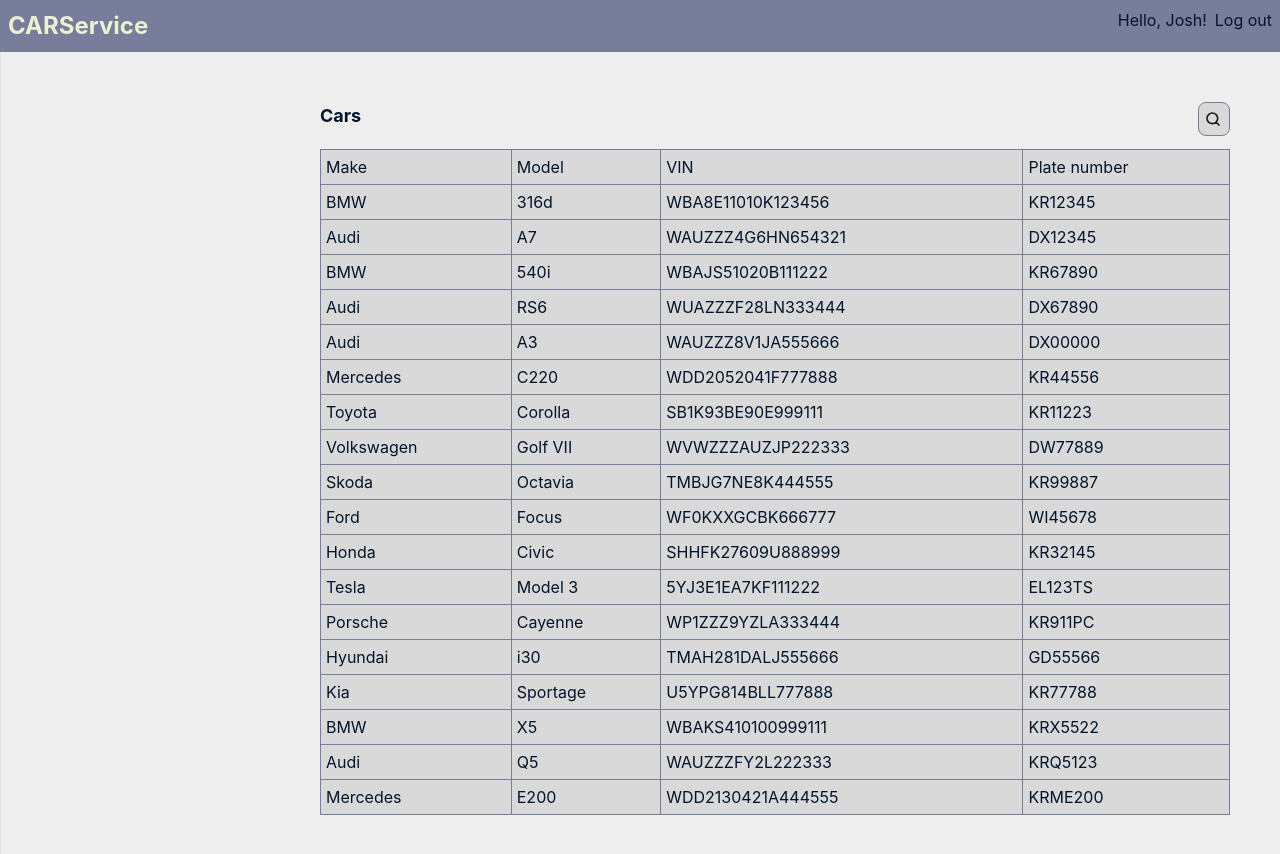
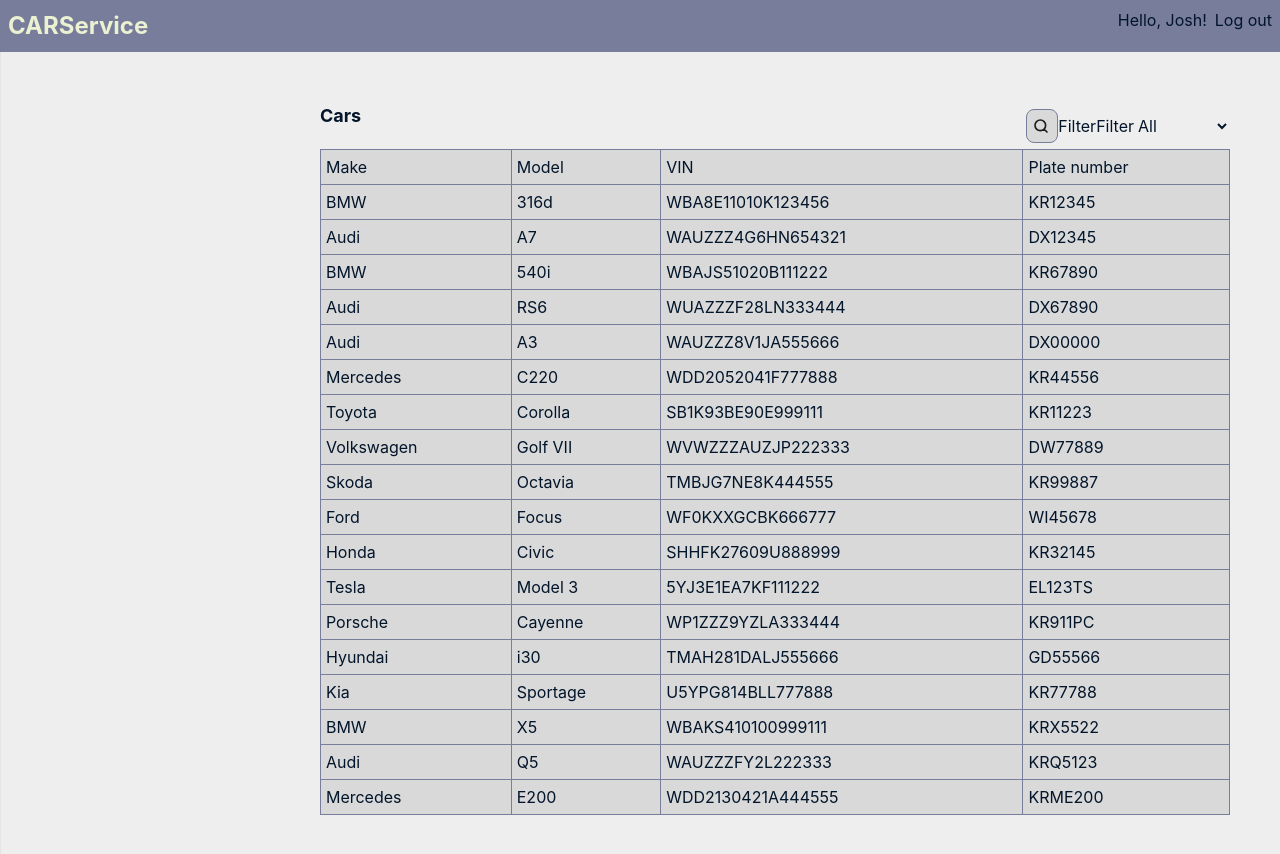
Before and after one commit to nMart719/autoservice, a React (Vite) app: page /cars in a window 1280 px wide. Shown: the top 854 px of the page. Built offline with nearby package versions, Linux system fonts and the light colour scheme.

Commit message:
add filter+search func

```diff
--- a/src/components/cars/CarList.jsx
+++ b/src/components/cars/CarList.jsx
@@ -1,6 +1,7 @@
 import { useNavigate } from "react-router-dom";
 export function CarList({ cars }) {
   const navigate = useNavigate();
+  console.log(cars)
   if (cars.length === 0) return <div style={{ width: "100%" }}>No cars found</div>;
   return (
     <div>
--- a/src/components/ui/TableToolbar.jsx
+++ b/src/components/ui/TableToolbar.jsx
@@ -1,5 +1,5 @@
 import { useState } from "react";
-export function TableToolBar({table, search, setSearch }) {
+export function TableToolBar({ table, search, onSearchChange, onFilterClick }) {
   const [isSearchExpanded, setIsSearchExpanded] = useState(false);
   table = String(table).charAt(0).toUpperCase() + String(table).slice(1);
   return (
@@ -9,16 +9,28 @@
         <input
           type="search"
           value={search}
+          name="search"
           onFocus={() => setIsSearchExpanded(true)}
           onBlur={() => setIsSearchExpanded(false)}
           className={`search_input${isSearchExpanded ? " expanded" : ""}`}
-            onChange={(e) => setSearch(e.target.value)}
+          onChange={onSearchChange}
           placeholder={isSearchExpanded ? "Search" : ""}
         />
 
-          {/* <button onClick={() => setIsFilterOpen(prev => !prev)}>
+        <button className="filter_button" >
           Filter
-          </button> */}
+        </button>
+        <div className="filter_dropdown">
+          <label>Filter</label>
+          <select name="filter" id="filter" onChange={onFilterClick}>
+            <option value="All">All</option>
+            <option value="BMW">BMW</option>
+            <option value="Audi">Audi</option>
+            <option value="Mercedes">Mercedes</option>
+            <option value="Toyota">Toyota</option>
+          </select>
         </div>
       </div>
-  )}
+    </div>
+  );
+}
--- a/src/pages/Cars.jsx
+++ b/src/pages/Cars.jsx
@@ -1,20 +1,46 @@
-import { cars } from "../data/cars";
 import { useState } from "react";
-import {CarList} from "../components/cars/CarList";
+import { CarList } from "../components/cars/CarList";
 import "../components/cars/Cars.css";
 import { TableToolBar } from "../components/ui/TableToolBar";
+import { filterCars, searchCars } from "../utils/cars";
+//
+export function Cars() {
+  const [search, setSearch] = useState("");
+  const [filters, setFilters] = useState({
+    make: "All",
+    model: "All",
+    clientId: "All",
+  });
+  //const [filterSelected, setFilterSelected] = useState("All");
   //const [isFilterOpen, setIsFilterOpen] = useState(false);
 
-  //
-export function Cars() {
- const [search, setSearch] = useState("");
- const filteredCars = cars.filter((car) => {
-    return Object.values(car).some((value) =>
-      String(value).toLowerCase().includes(search.toLowerCase()),
-    );
-  });
-  return <div id="cars_page">
-     <TableToolBar table="Cars" search={search} setSearch={setSearch}></TableToolBar>
-  <CarList cars={filteredCars}></CarList>
-  </div>;
+  function handleFilterClick(e) {
+    const selectedFilter = e.target.value;
+    setFilters(filters => ({ ...filters, make: selectedFilter }));
+    //setIsFilterOpen((isFilterOpen) => !isFilterOpen);
+    console.log(e.target.value);
+  }
+
+  function handleSearchClick(e) {
+    const value = e.target.value;
+    setSearch(value);
+    //setIsFilterOpen((isFilterOpen) => !isFilterOpen);
+    console.log(e.target.value);
+  }
+
+  const filteredBySearch = searchCars(search);
+  console.log("filteredBySearch", filteredBySearch);
+  const filteredCars = filterCars(filteredBySearch, filters);
+console.log("filteredCars", filteredCars);
+  return (
+    <div id="cars_page">
+      <TableToolBar
+        table="Cars"
+        search={search}
+        onSearchChange={handleSearchClick}
+        onFilterClick={handleFilterClick}
+      ></TableToolBar>
+      <CarList cars={filteredCars}></CarList>
+    </div>
+  );
 }
--- a/src/styles/table.css
+++ b/src/styles/table.css
@@ -1,42 +1,58 @@
-
-div:has(table){
+div:has(table) {
     width: 100%;
 }
-table{
+
+table {
     width: 100%;
     /* display: block; */
 }
-table thead, tbody{
+
+table thead,
+tbody {
     background-color: var(--surface);
     width: 100%;
     /* display: block; */
 }
-table thead{
+
+table thead {
     margin-bottom: 10px;
 }
-table td, th{
+
+table td,
+th {
     padding: 5px;
 }
-table, th, td {
+
+table,
+th,
+td {
     border: 1px solid var(--secondary);
 }
+
 tbody tr {
     cursor: pointer;
 }
 
 
-.table_header{
+.table_header {
     display: flex;
     justify-content: space-between;
     width: 100%;
 }
 
-input{
+.table_actions {
+    display: flex;
+    align-items: center;
+    justify-content: flex-end;
+}
+
+input {
     background-color: var(--surface);
     border: 1px solid var(--secondary);
     border-radius: var(--radius-sm);
 }
-input.search_input{
+
+input.search_input {
     text-align: right;
     padding: 4px 12px;
     background-image: url("/src/assets/search_icon.svg");
@@ -47,14 +63,15 @@
     transition: width 0.5s ease-in-out;
 }
 
-input.search_input:not(.expanded){
-    width: 32px;
-}
-input.search_input.expanded{
+input.search_input.expanded {
     width: 100%;
 
 }
-input.search_input.expanded::placeholder{
+
+input.search_input.expanded::placeholder {
     color: var(--text);
+}
 
+input.search_input:not([value=""]) {
+     background-image: none;
 }
--- a/src/utils/cars.js
+++ b/src/utils/cars.js
@@ -12,3 +12,28 @@
 export function getCarById(carId) {
   return cars.find(car => car.id === carId)
 }
+
+export function searchCars(search) {
+  return cars.filter((car) => {
+    return Object.values(car).some((value) =>
+      String(value).toLowerCase().includes(search.toLowerCase()),
+    );
+  });
+}
+
+export function filterCars(cars, filters) {
+  console.log(cars, filters)
+  return cars.filter((car) => {
+    const matchesMake =
+      filters.make === "All" || car.make === filters.make;
+
+    const matchesModel =
+      filters.model === "All" || car.model === filters.model;
+
+    const matchesClient =
+      filters.clientId === "All" ||
+      car.clientId === Number(filters.clientId);
+
+    return matchesMake && matchesModel && matchesClient;
+  });
+}
```
Lines whose indentation alone changed are shown as unchanged.
